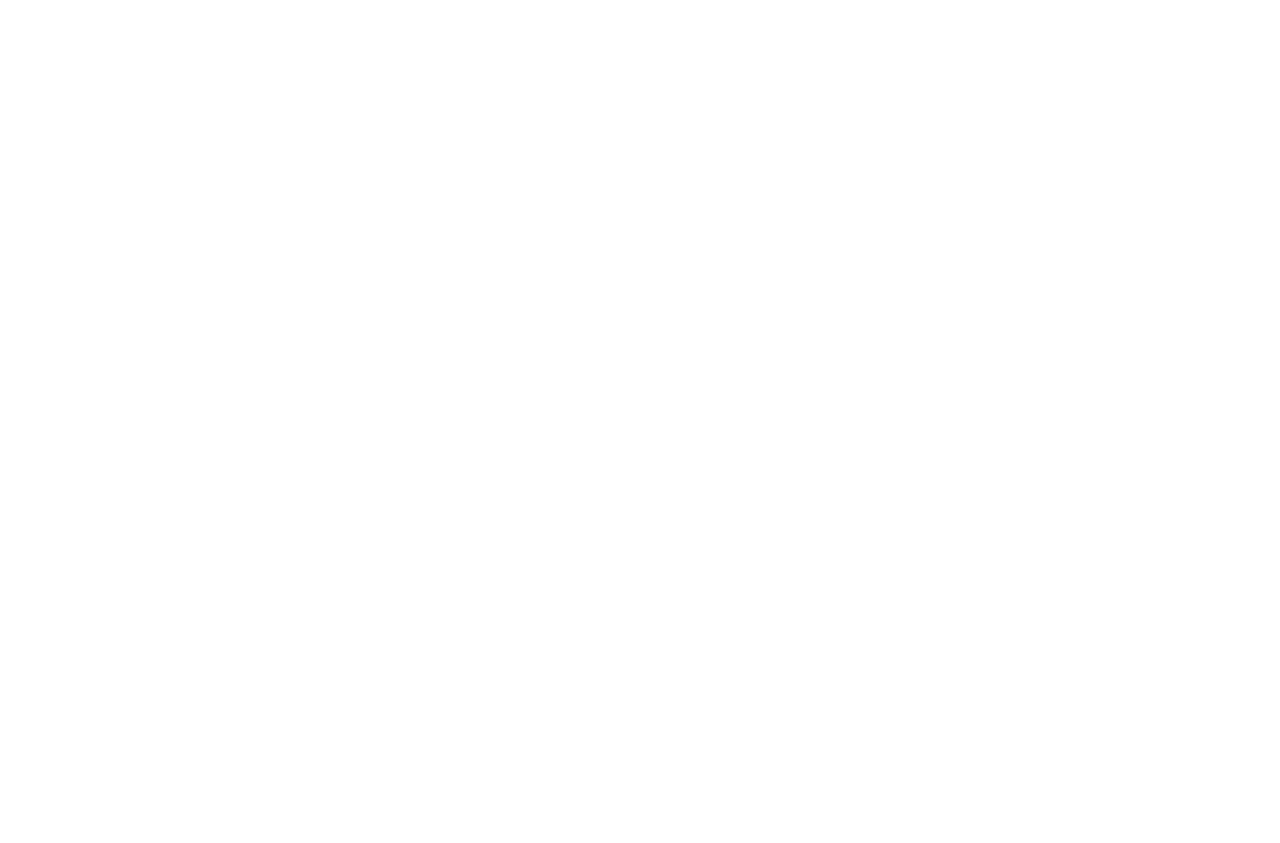
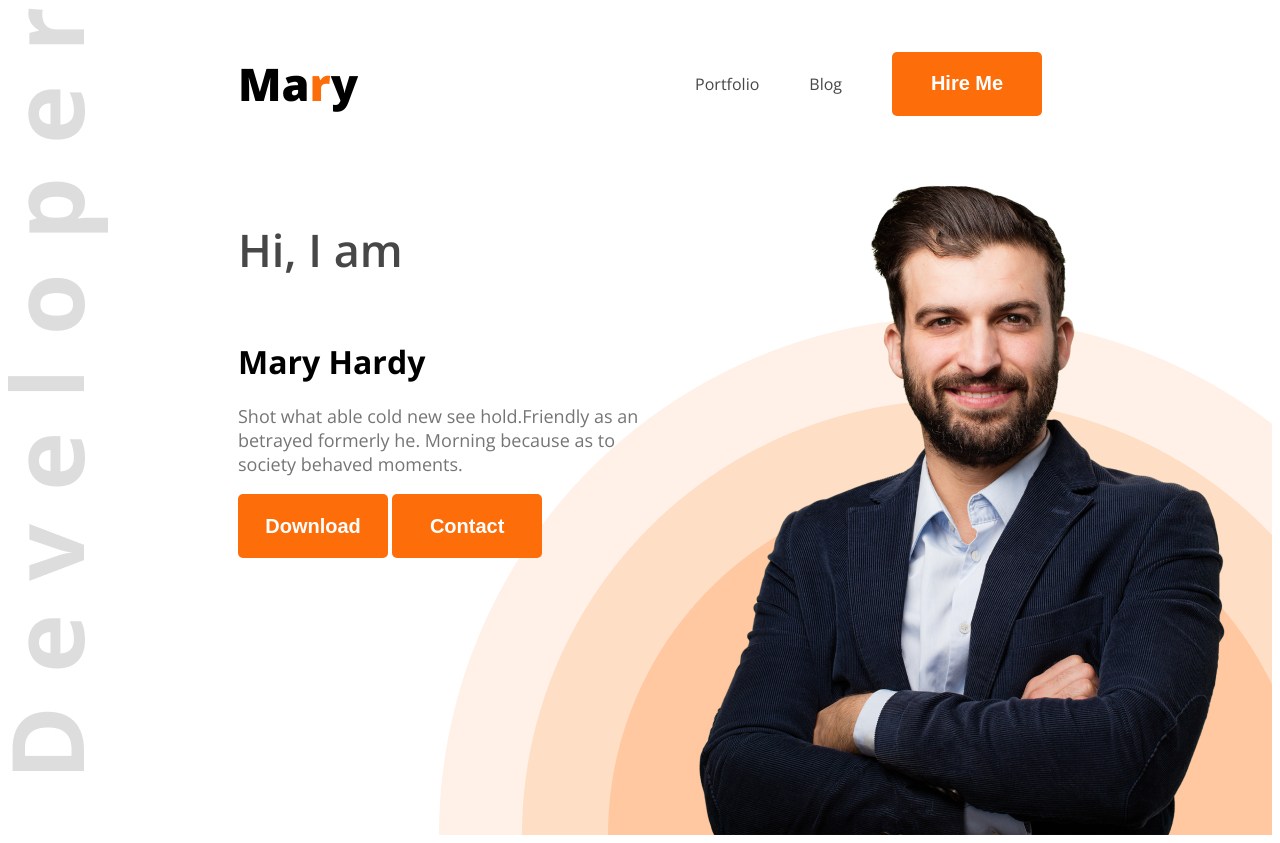
Before and after one commit to mahdiazfar27/web-dev-portfolio-practice, a plain HTML site: page index.html in a window 1280 px wide. Before the commit the page ends 800 px from the top, so only its background shows below. Drawn offline with nearby package versions, Linux system fonts and the light colour scheme.

Commit message:
coded for the nav and banner.

```diff
--- a/index.html
+++ b/index.html
@@ -4,10 +4,34 @@
     <meta charset="UTF-8">
     <meta name="viewport" content="width=device-width, initial-scale=1.0">
     <title>web dev portfolio practice</title>
+    <!-- open sans font css link: -->
+     <link rel="preconnect" href="https://fonts.googleapis.com">
+    <link rel="preconnect" href="https://fonts.gstatic.com" crossorigin>
+    <link href="https://fonts.googleapis.com/css2?family=Dancing+Script:wght@400..700&family=Open+Sans:ital,wght@0,300..800;1,300..800&display=swap" rel="stylesheet">
+
+    <link rel="stylesheet" href="style/portfolio.css">
 </head>
-<body>
-    <header>
+<body class="open-sans-normal">
+    <header class="header">
+        <nav>
 
+            <h3 class="nav-title">Ma<span class="orange-color">r</span>y</h3>
+            <ul>
+                <li><a class="dark-2" href="">Portfolio</a></li>
+                <li><a class="dark-2" href="">Blog</a></li>
+                <li><a href=""><button class="shared-button">Hire Me</button></a></li>
+            </ul>
+        </nav>
+        <div class="banner-container">
+            <div class="writing-container">
+                <h4 class=" banner-welcome dark-2">Hi, I am</h4>
+                <h1>Mary Hardy</h1>
+                <p class="detail-writing">Shot what able cold new see hold.Friendly as an betrayed formerly he. Morning because as to society behaved moments.</p>
+                <button class="shared-button">Download</button>
+                <button class="shared-button extra-button">Contact</button>
+            </div>
+            <img src="images/hardy.png" alt="">
+        </div>
     </header>
     <main>
 
--- /dev/null
+++ b/style/portfolio.css
@@ -0,0 +1,91 @@
+
+/* Open sans font */
+.open-sans-normal {
+  font-family: "Open Sans", sans-serif;
+  font-optical-sizing: auto;
+  font-weight: 400;
+  font-style: normal;
+  font-variation-settings:
+    "wdth" 100;
+}
+
+/* header */
+.header{
+    background-image: url(../images/developer.png), url(../images/header_bg.png);
+    background-repeat: no-repeat;
+    background-position: top left, bottom right;
+}
+
+.nav-title{
+    font-weight: 800;
+    font-size: 45px;
+}
+
+nav{
+    display: flex;
+    align-items: center;
+    justify-content: space-between;
+    margin: auto 230px;
+
+}
+
+/* nav styling */
+nav ul{
+    list-style: none;
+    display: flex;
+    align-items: center;
+    gap: 50px;
+
+}
+nav li a{
+    text-decoration: none;
+
+}
+
+
+
+/* shared colors */
+.orange-color{
+    color: #FD6E0A;
+}
+.dark-2{
+    color: #474747;
+}
+
+
+/* shared button */
+.shared-button{
+    background-color: #FD6E0A;
+    color: white;
+    font-size: 20px;
+    font-weight: bold;
+    width: 150px;
+    height: 64px;
+    border: none;
+    border-radius: 5px;
+
+}
+
+/* banner css */
+.banner-welcome{
+    font-size: 45px;
+    font-weight:600;
+}
+.detail-writing{
+    font-size: 18px;
+    color: #757575;
+}
+
+.writing-container{
+    max-width: 585px;
+}
+
+.banner-container{
+    display: flex;
+    justify-content: space-between;
+    margin: 0 38px 0 230px;
+}
+.banner-container img{
+    width: 584px;
+    height: 676px;
+}
```
